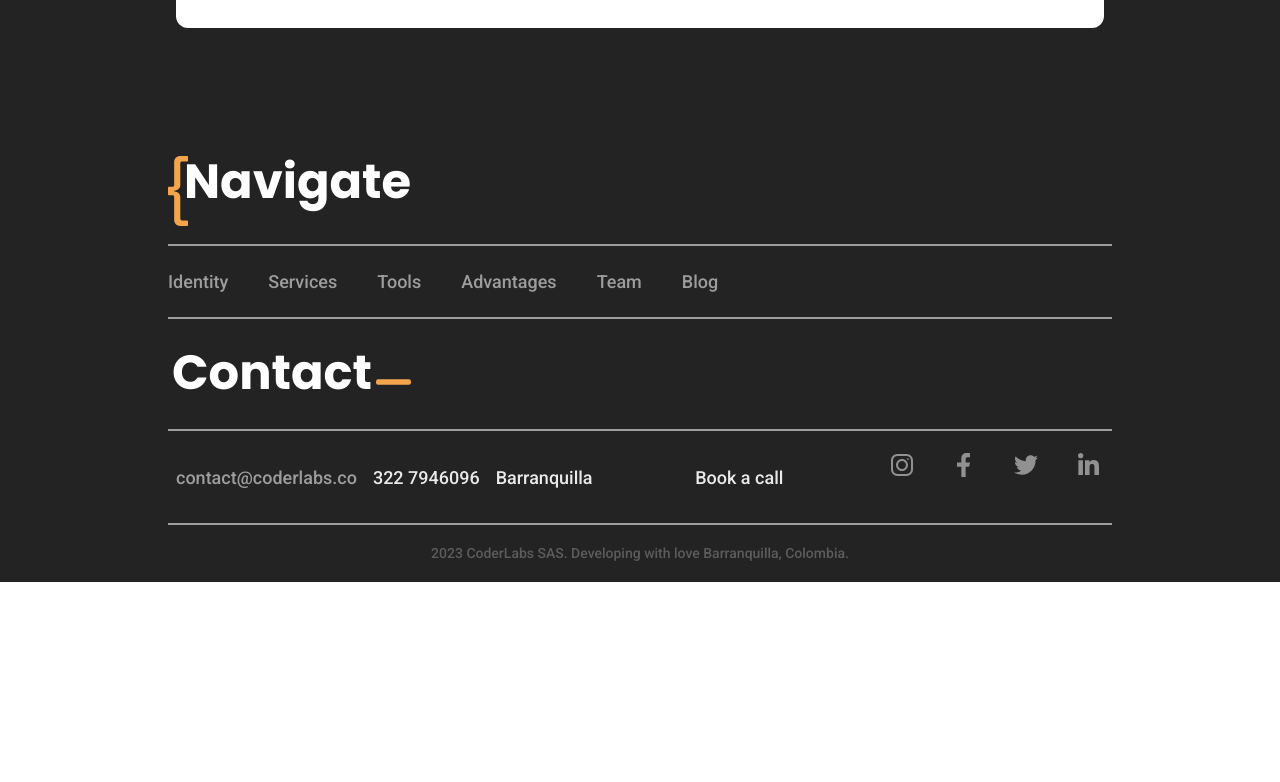
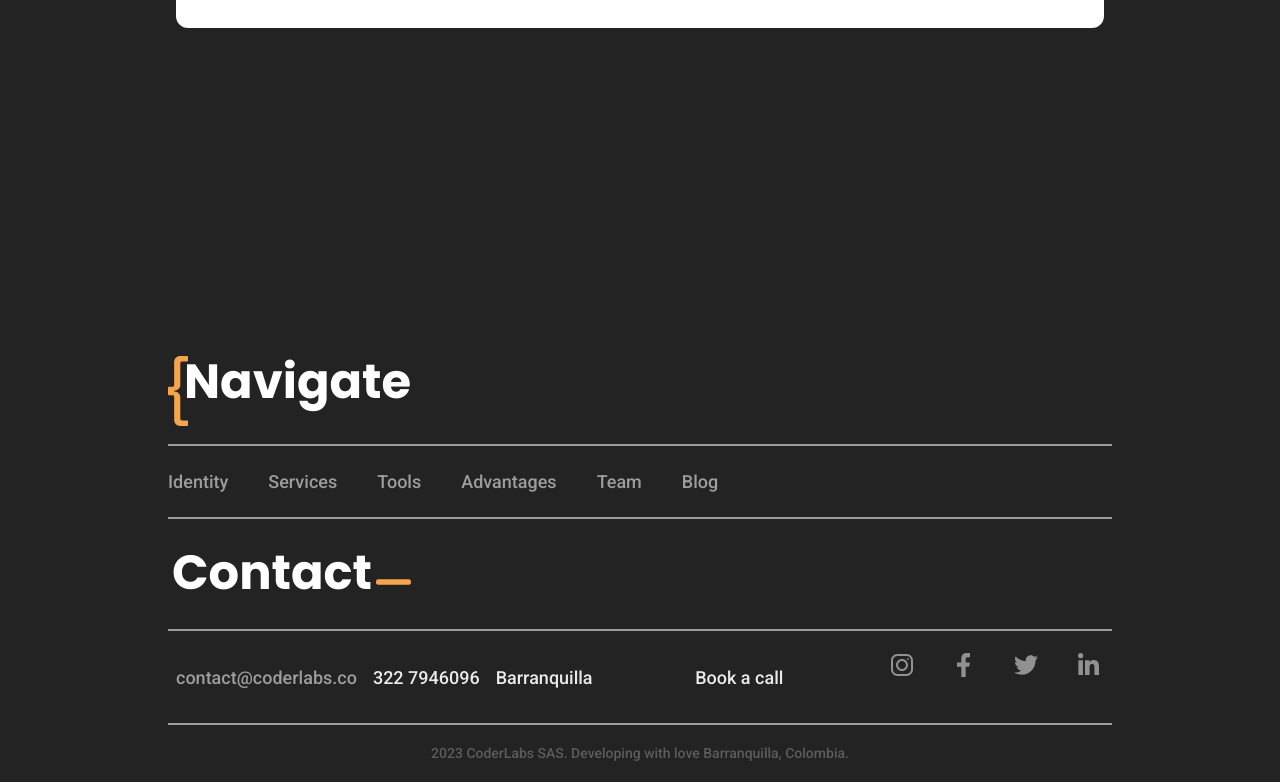
Before and after one commit to contentcraftstudio/Coderlabs-web-2.0, a Next.js app: page / in a window 1280 px wide. Shown: the part 8838-9620 px from the top of the page. Before the commit the page ends 9420 px from the top, so only its background shows below. Built offline with nearby package versions, Linux system fonts and the light colour scheme.

Commit message:
Change::Footer.tsx

```diff
--- a/components/Footer.tsx
+++ b/components/Footer.tsx
@@ -15,7 +15,7 @@ export default function Footer({}: Props): JSX.Element {
   const { t } = useTranslation()
 
   return (
-    <div className=' w-[100%] grid grid-cols-1 divide-y-2 divide-gray-300 px-4 container'>
+    <div className='w-[100%] grid grid-cols-1 divide-y-2 divide-gray-300 px-4 container lg:pt-[200px]'>
       <div className='py-[18px] flex justify-start'>
         <Image
           src={logo}
```
